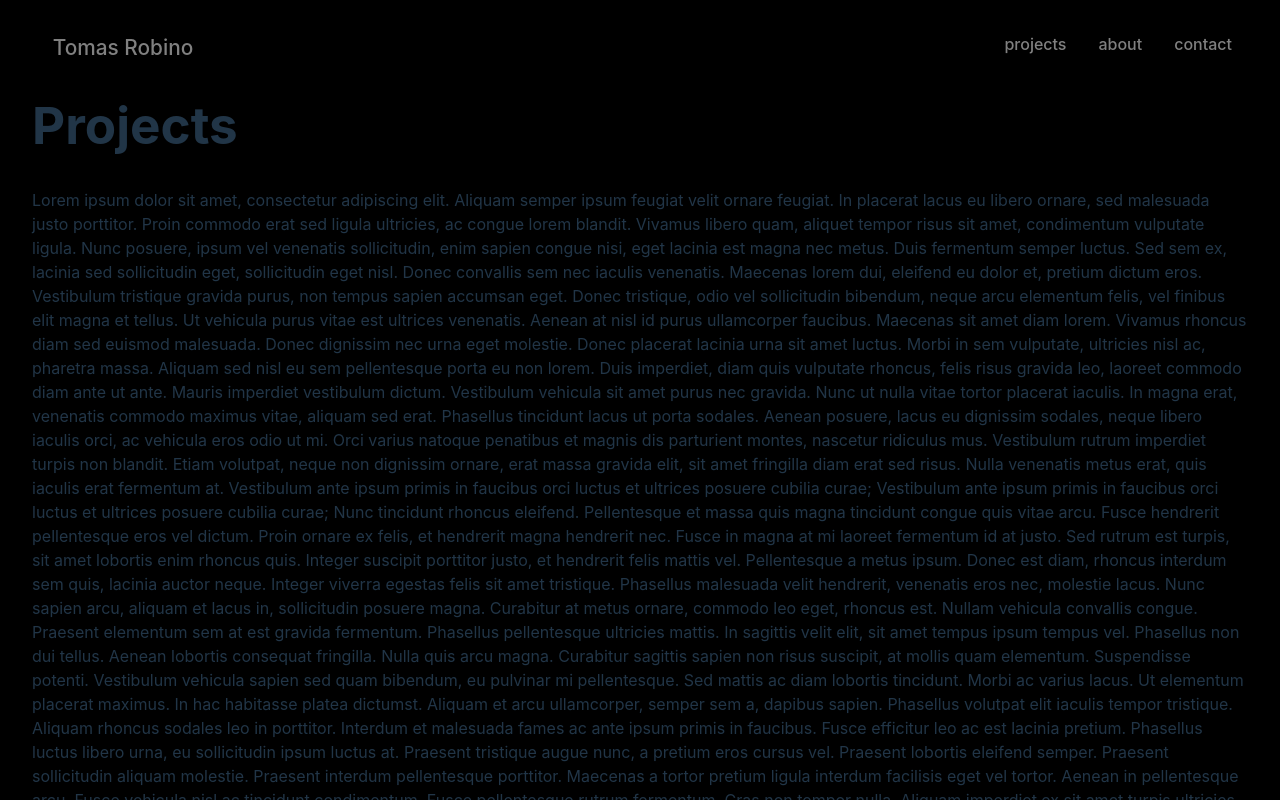
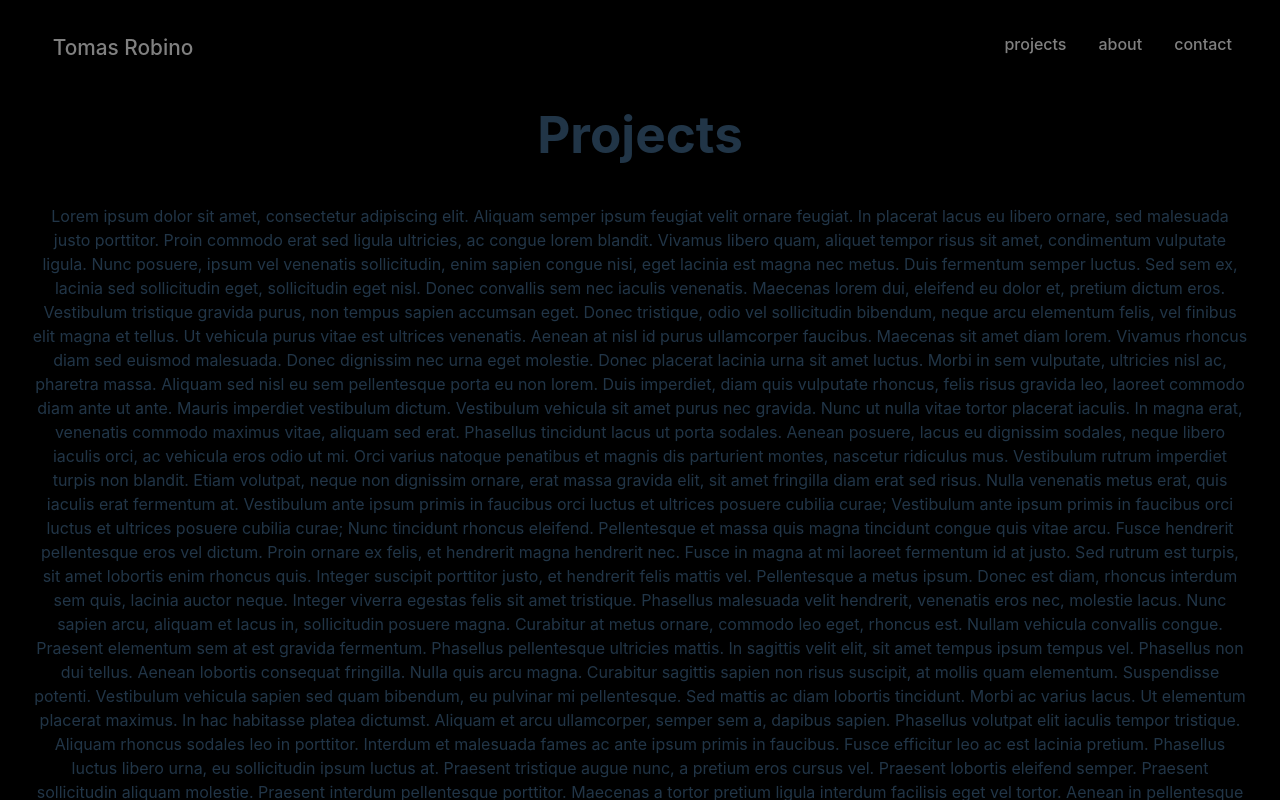
Before and after one commit to tomasrobino/portfolio-website, a React (Vite) app: page / in a window 1280 px wide. Shown: the top 800 px of the page. Built offline with nearby package versions, Linux system fonts and the light colour scheme.

Commit message:
improved header margin

```diff
--- a/src/App.module.css
+++ b/src/App.module.css
@@ -0,0 +1,3 @@
+.app {
+    text-align: center;
+}
--- a/src/App.tsx
+++ b/src/App.tsx
@@ -1,13 +1,10 @@
-import React, {useEffect, useRef, useState} from 'react'
-import reactLogo from './assets/react.svg'
-import viteLogo from '/vite.svg'
+import React, {useRef} from 'react'
 import styles from "./App.module.css"
 import Header from "./Header.tsx";
 import Projects from "./Projects.tsx";
 
 
 function App() {
-  //const [projectsToTop, setProjectsToTop] = useState(0)
   const projectsRef = useRef<HTMLHeadingElement>(null);
   document.getElementById("root")!.addEventListener('wheel', handleScroll);
 
@@ -19,8 +16,10 @@ function App() {
   return (
     <div className={styles.app}>
       <Header />
-      <h1 className={styles.title} ref={projectsRef}>Projects</h1>
-      <Projects />
+      <section>
+        <h1 className={styles.title} ref={projectsRef}>Projects</h1>
+        <Projects />
+      </section>
       <p>Lorem ipsum dolor sit amet, consectetur adipiscing elit. Aliquam semper ipsum feugiat velit ornare feugiat. In placerat lacus eu libero ornare, sed malesuada justo porttitor. Proin commodo erat sed ligula ultricies, ac congue lorem blandit. Vivamus libero quam, aliquet tempor risus sit amet, condimentum vulputate ligula. Nunc posuere, ipsum vel venenatis sollicitudin, enim sapien congue nisi, eget lacinia est magna nec metus. Duis fermentum semper luctus. Sed sem ex, lacinia sed sollicitudin eget, sollicitudin eget nisl. Donec convallis sem nec iaculis venenatis. Maecenas lorem dui, eleifend eu dolor et, pretium dictum eros. Vestibulum tristique gravida purus, non tempus sapien accumsan eget. Donec tristique, odio vel sollicitudin bibendum, neque arcu elementum felis, vel finibus elit magna et tellus. Ut vehicula purus vitae est ultrices venenatis. Aenean at nisl id purus ullamcorper faucibus. Maecenas sit amet diam lorem. Vivamus rhoncus diam sed euismod malesuada.
 
         Donec dignissim nec urna eget molestie. Donec placerat lacinia urna sit amet luctus. Morbi in sem vulputate, ultricies nisl ac, pharetra massa. Aliquam sed nisl eu sem pellentesque porta eu non lorem. Duis imperdiet, diam quis vulputate rhoncus, felis risus gravida leo, laoreet commodo diam ante ut ante. Mauris imperdiet vestibulum dictum. Vestibulum vehicula sit amet purus nec gravida.
--- a/src/Header.module.css
+++ b/src/Header.module.css
@@ -2,7 +2,7 @@ header {
     display: flex;
     justify-content: space-between;
     position: sticky;
-    top: 0;
+    top: 2em;
 }
 
 .headerLink {
```
